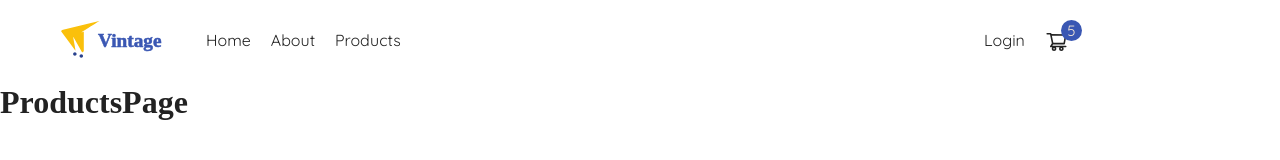
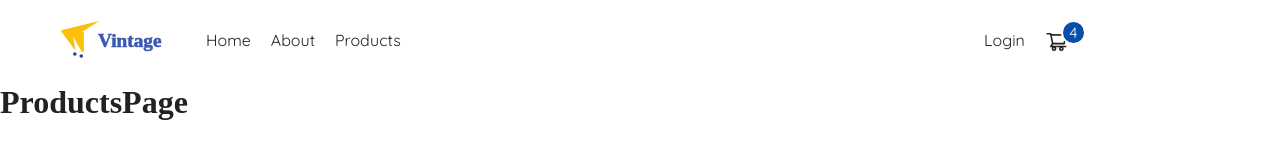
Before and after one commit to salihcodev/vintage-foodage-tr, a React (Create React App) app: page /products in a window 1280 px wide. Shown: the top 160 px of the page. Built offline with nearby package versions, Linux system fonts and the light colour scheme; a web font is replaced by a local one.

Commit message:
Add defined vars and add extra style edits to cartIcon

```diff
--- a/src/components/header/Header.Component.jsx
+++ b/src/components/header/Header.Component.jsx
@@ -42,7 +42,7 @@ const Header = () => {
             <Link to="/cart-contents">
               <span className="cartIcon">
                 <AiOutlineShoppingCart />
-                <span className="numberFlag">5</span>
+                <span className="numberFlag">4</span>
               </span>
             </Link>
           </li>
--- a/src/components/header/Header.styles.sass
+++ b/src/components/header/Header.styles.sass
@@ -37,14 +37,18 @@ nav.header
           font-size: 23px
           position: relative
           span.numberFlag
+            background: $primaryDarkColor
+            border: 2px solid $mainWhite
+            color: $mainWhite
             position: absolute
             top: -10px
             left: 16px
             display: block
-            width: 21px
-            height: 21px
             text-align: center
             font-size: 15px
-            background: #3a57b3
             border-radius: 50%
-            color: #faebd7
+            width: 25px
+            height: 25px
+            justify-content: center
+            display: flex
+            align-items: center
```
